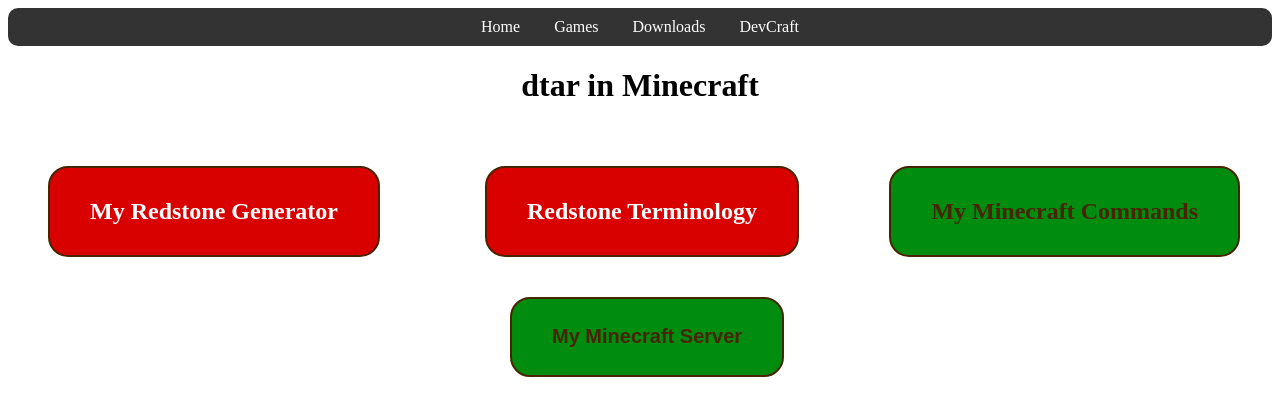
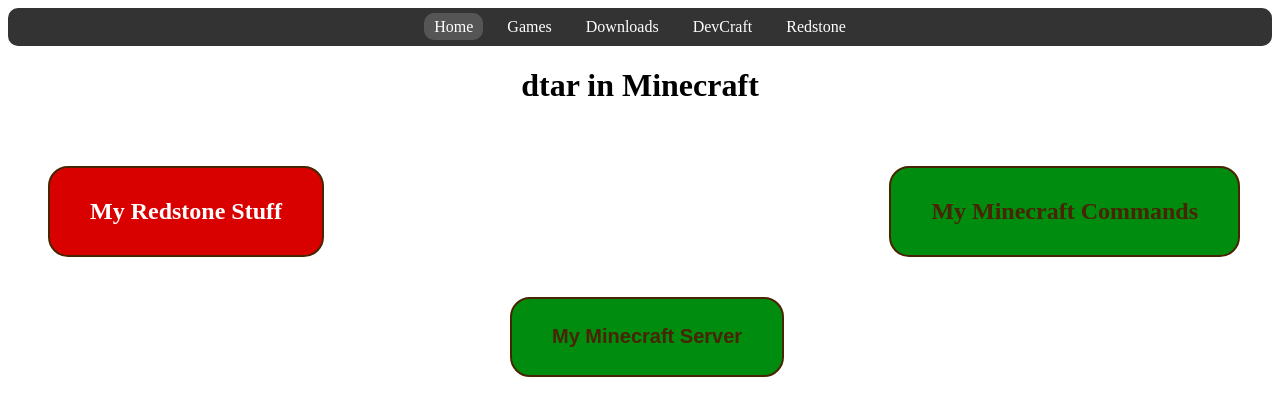
Before and after one commit to dtar-github/dtar-github.github.io, a plain HTML site: page minecraft.html in a window 1280 px wide. In both pictures the pointer is over the link "Home". Drawn offline with Linux system fonts and the light colour scheme.

Commit message:
Update minecraft.html

```diff
--- a/minecraft.html
+++ b/minecraft.html
@@ -34,6 +34,14 @@
             margin: 5px;
             border-radius: 10px;
         }
+        nav a:hover {
+            background-color: #555;
+            transition: background-color 0.3s;
+        }
+        .red:hover {
+            background-color: #9b2b2b;
+            transition: background-color 0.3s;
+        }
         .server {
             margin-left: calc(50% - 130px);
         }
@@ -66,12 +74,12 @@
         <a href="/games">Games</a>
         <a href="/downloads">Downloads</a>
         <a href="/server">DevCraft</a>
+        <a href="/redstone" class="red">Redstone</a>
     </nav>
     <h1>dtar in Minecraft</h1>
     <div style="padding:40px">
         <a href="/commands" class="button" style="position:absolute;right:40px"><h2>My Minecraft Commands</h2></a>
-        <a href="/redstone:generator" class="button redstone"><h2>My Redstone Generator</h2></a>
-        <a href="/redstone:dictionary" class="button redstone" style="position:absolute;left:calc(50% - 155px)"><h2>Redstone Terminology</h2></a>
+        <a href="/redstone" class="button redstone"><h2>My Redstone Stuff</h2></a>
     </div>
     <div class="server">
         <button onclick="server()" class="button"><h2>My Minecraft Server</h2></button>
```
